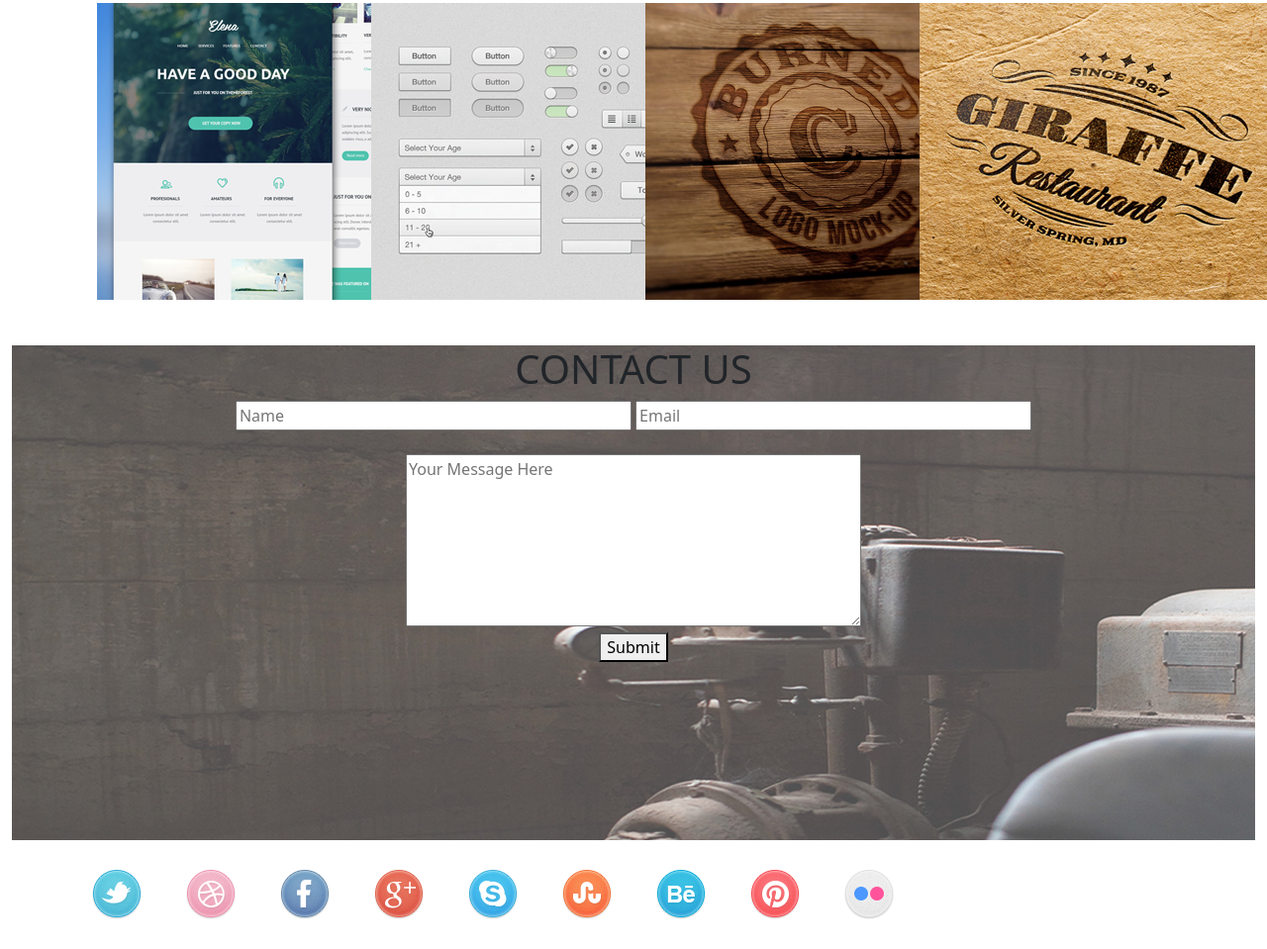
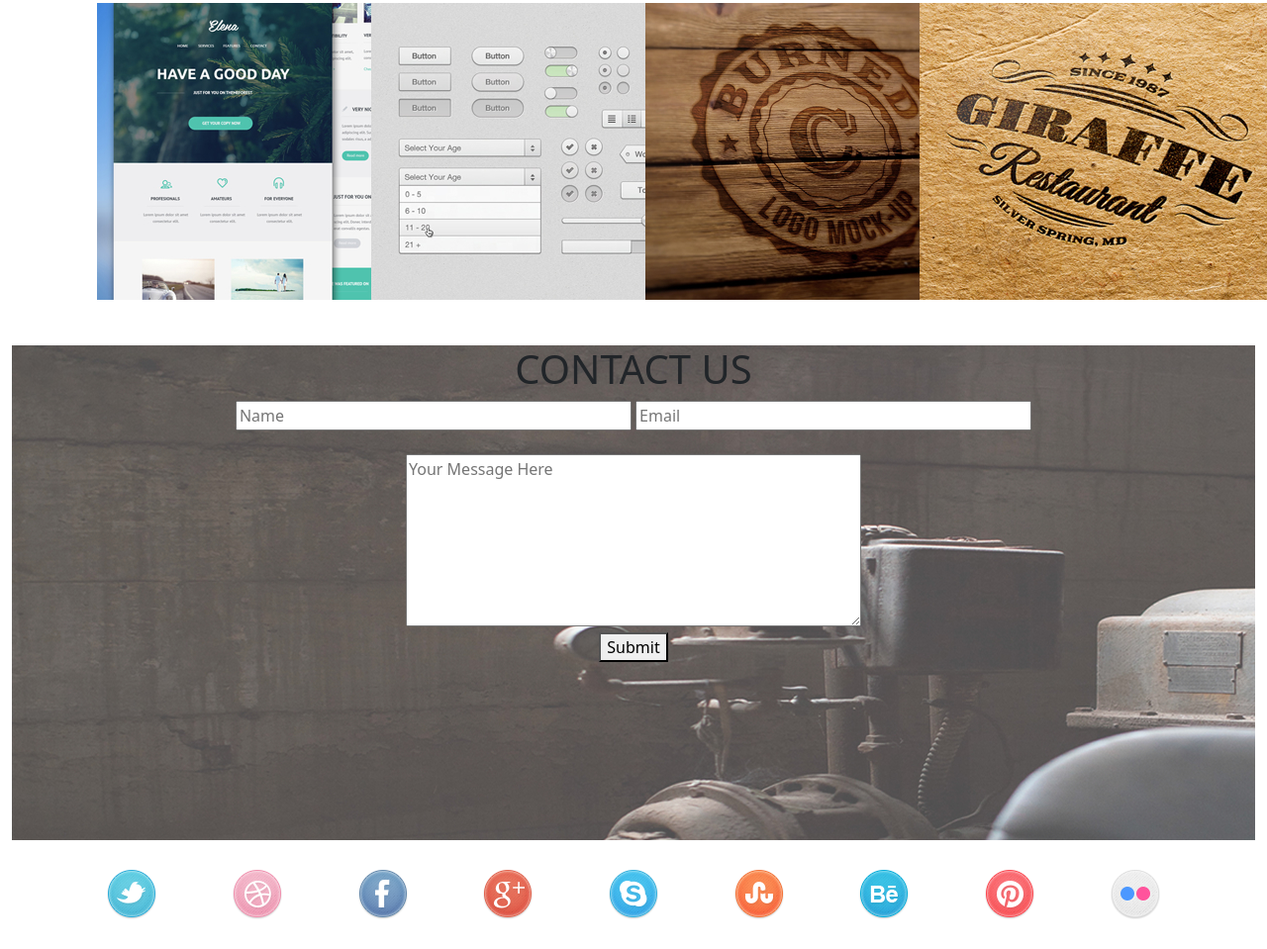
Before and after one commit to Manasseh-Kinyua/delani_studio, a plain HTML site: page index.html in a window 1280 px wide. Shown: the part 2313-3272 px from the top of the page at 99% size. Drawn offline with Linux system fonts and the light colour scheme.

Commit message:
Change icons and add them using bootstrap grid

```diff
--- a/index.html
+++ b/index.html
@@ -97,31 +97,31 @@
 
     <div class="container">
       <div class="row">
-        <div class="col-1">
+        <div class="col">
           <img src="assets/social_icons/twitter.png" alt="">
         </div>
-        <div class="col-1">
+        <div class="col">
           <img src="assets/social_icons/dribble.png" alt="">
         </div>
-        <div class="col-1">
+        <div class="col">
           <img src="assets/social_icons/facebook.png" alt="">
         </div>
-        <div class="col-1">
+        <div class="col">
           <img src="assets/social_icons/g_plus.png" alt="">
         </div>
-        <div class="col-1">
+        <div class="col">
           <img src="assets/social_icons/skype.png" alt="">
         </div>
-        <div class="col-1">
+        <div class="col">
           <img src="assets/social_icons/stumble_upon.png" alt="">
         </div>
-        <div class="col-1">
+        <div class="col">
           <img src="assets/social_icons/behance.png" alt="">
         </div>
-        <div class="col-1">
+        <div class="col">
           <img src="assets/social_icons/pinterest.png" alt="">
         </div>
-        <div class="col-1">
+        <div class="col">
           <img src="assets/social_icons/flickr.png" alt="">
         </div>
       </div>
@@ -140,6 +140,7 @@
 
 
 
+
     </div>
 
   </body>
```
